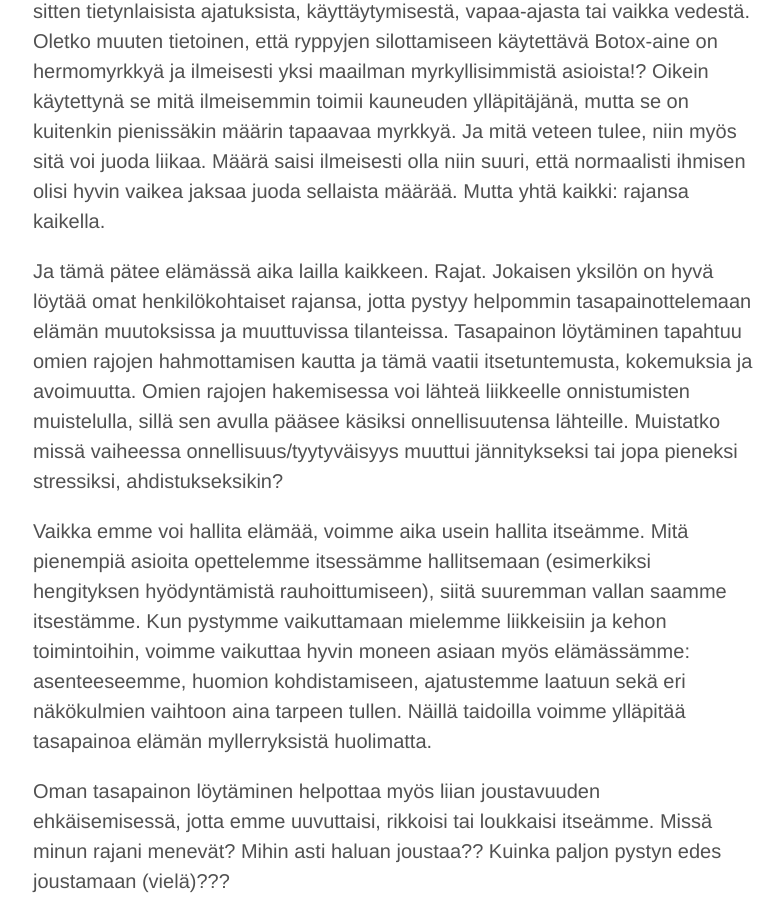
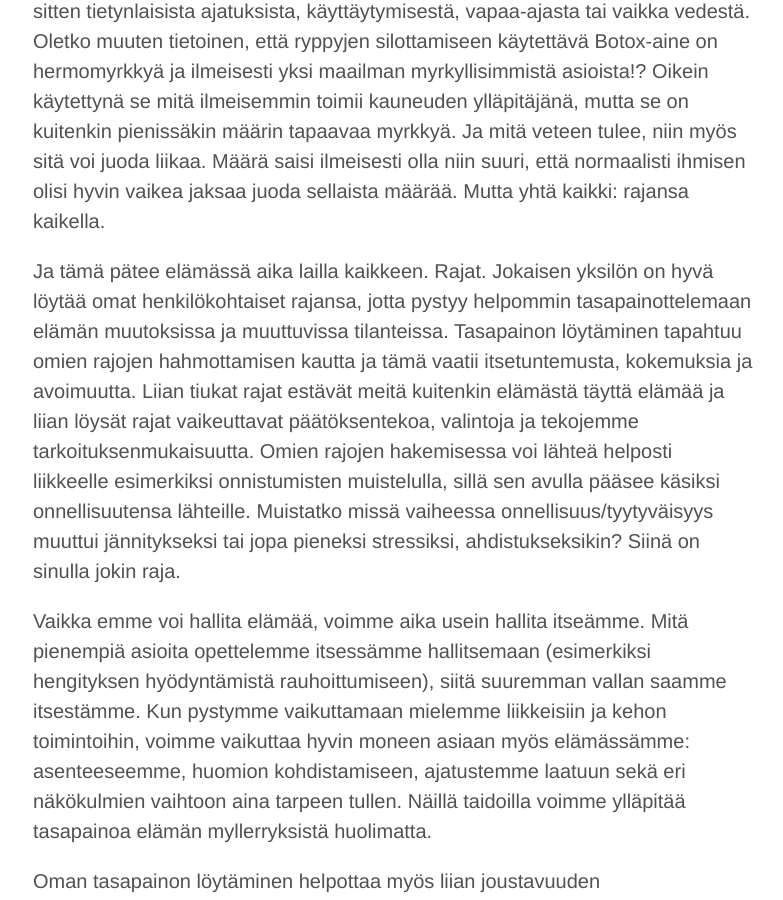
Before and after one commit to niinapiira/neppari.net, a Jekyll site: the page built from _posts/2016-03-17-tasapainoa-ja-joustavuutta-elamaan.md, in a window 1280 px wide and 900 px high, scrolled down 1461 px. Shown: the whole window, without its empty margins (247-1030 px from the left). Built offline with Jekyll 4.4.1, drawn with Linux system fonts in a browser that asks for light colours.

Commit message:
Updated 2016-03-17-tasapainoa-ja-joustavuutta-elamaan.md

```diff
--- a/_posts/2016-03-17-tasapainoa-ja-joustavuutta-elamaan.md
+++ b/_posts/2016-03-17-tasapainoa-ja-joustavuutta-elamaan.md
@@ -15,7 +15,7 @@ Totuus on, että elämää ei voi koskaan täysin hallita, mutta itsemme kautta
 Tasapainoa tarvitaan niin sisäisessä maailmassamme kuin sisäisen ja ulkoisen maailman välisissä suhteissa. Kaikkea voi olla liikaa tai liian vähän, on kysymys sitten tietynlaisista ajatuksista, käyttäytymisestä, vapaa-ajasta tai vaikka vedestä. Oletko muuten tietoinen, että ryppyjen silottamiseen käytettävä Botox-aine on hermomyrkkyä ja ilmeisesti yksi maailman myrkyllisimmistä asioista!? Oikein käytettynä se mitä ilmeisemmin toimii kauneuden ylläpitäjänä, mutta se on kuitenkin pienissäkin määrin tapaavaa myrkkyä.
 Ja mitä veteen tulee, niin myös sitä voi juoda liikaa. Määrä saisi ilmeisesti olla niin suuri, että normaalisti ihmisen olisi hyvin vaikea jaksaa juoda sellaista määrää. Mutta yhtä kaikki: rajansa kaikella.
 
-Ja tämä pätee elämässä aika lailla kaikkeen. Rajat. Jokaisen yksilön on hyvä löytää omat henkilökohtaiset rajansa, jotta pystyy helpommin tasapainottelemaan elämän muutoksissa ja muuttuvissa tilanteissa. Tasapainon löytäminen tapahtuu omien rajojen hahmottamisen kautta ja tämä vaatii itsetuntemusta, kokemuksia ja avoimuutta. Omien rajojen hakemisessa voi lähteä liikkeelle onnistumisten muistelulla, sillä sen avulla pääsee käsiksi onnellisuutensa lähteille. Muistatko missä vaiheessa onnellisuus/tyytyväisyys muuttui jännitykseksi tai jopa pieneksi stressiksi, ahdistukseksikin?
+Ja tämä pätee elämässä aika lailla kaikkeen. Rajat. Jokaisen yksilön on hyvä löytää omat henkilökohtaiset rajansa, jotta pystyy helpommin tasapainottelemaan elämän muutoksissa ja muuttuvissa tilanteissa. Tasapainon löytäminen tapahtuu omien rajojen hahmottamisen kautta ja tämä vaatii itsetuntemusta, kokemuksia ja avoimuutta. Liian tiukat rajat estävät meitä kuitenkin elämästä täyttä elämää ja liian löysät rajat vaikeuttavat päätöksentekoa, valintoja ja tekojemme tarkoituksenmukaisuutta. Omien rajojen hakemisessa voi lähteä helposti liikkeelle esimerkiksi onnistumisten muistelulla, sillä sen avulla pääsee käsiksi onnellisuutensa lähteille. Muistatko missä vaiheessa onnellisuus/tyytyväisyys muuttui jännitykseksi tai jopa pieneksi stressiksi, ahdistukseksikin? Siinä on sinulla jokin raja.
 
 Vaikka emme voi hallita elämää, voimme aika usein hallita itseämme. Mitä pienempiä asioita opettelemme itsessämme hallitsemaan (esimerkiksi hengityksen hyödyntämistä rauhoittumiseen), siitä suuremman vallan saamme itsestämme. Kun pystymme vaikuttamaan mielemme liikkeisiin ja kehon toimintoihin, voimme vaikuttaa hyvin moneen asiaan myös elämässämme: asenteeseemme, huomion kohdistamiseen, ajatustemme laatuun sekä eri näkökulmien vaihtoon aina tarpeen tullen. Näillä taidoilla voimme ylläpitää tasapainoa elämän myllerryksistä huolimatta.
 
```
